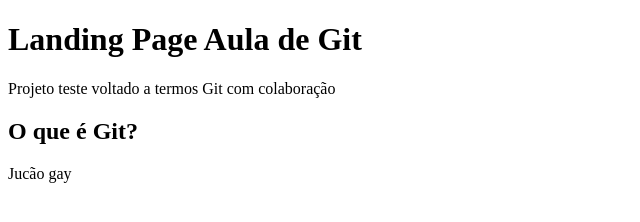
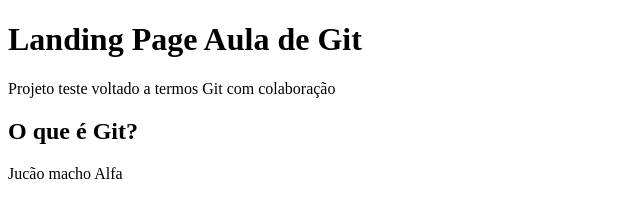
Before and after one commit to GabrielFTU/aula_git, a plain HTML site: page src/index.html in a window 1280 px wide. Shown: the full height of the page, 0-640 px from the left. Drawn offline with Linux system fonts and the light colour scheme.

Commit message:
Alterando mentiras

```diff
--- a/src/index.html
+++ b/src/index.html
@@ -16,7 +16,7 @@
 <main>
     <section>
         <h2>O que é Git?</h2>
-        <p>Jucão gay</p>
+        <p>Jucão macho Alfa</p>
     </section>
 </main>
 
```
